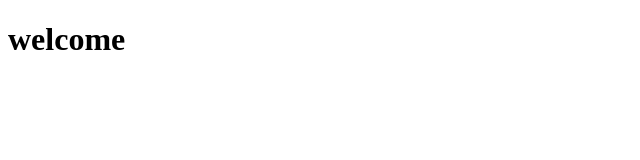
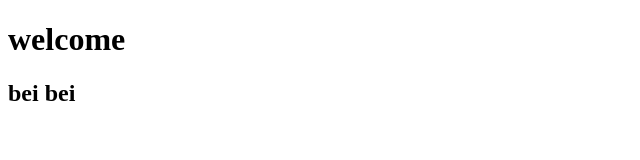
Before and after one commit to Suraj24061998/study, a plain HTML site: page frontend/index.html in a window 1280 px wide. Shown: the whole page, without its empty margins (0-640 px from the left). Drawn offline with Linux system fonts and the light colour scheme.

Commit message:
second commit

```diff
--- a/frontend/index.html
+++ b/frontend/index.html
@@ -7,5 +7,6 @@
 </head>
 <body>
     <h1>welcome</h1>
+    <h2>bei bei</h2>
 </body>
 </html>
```
